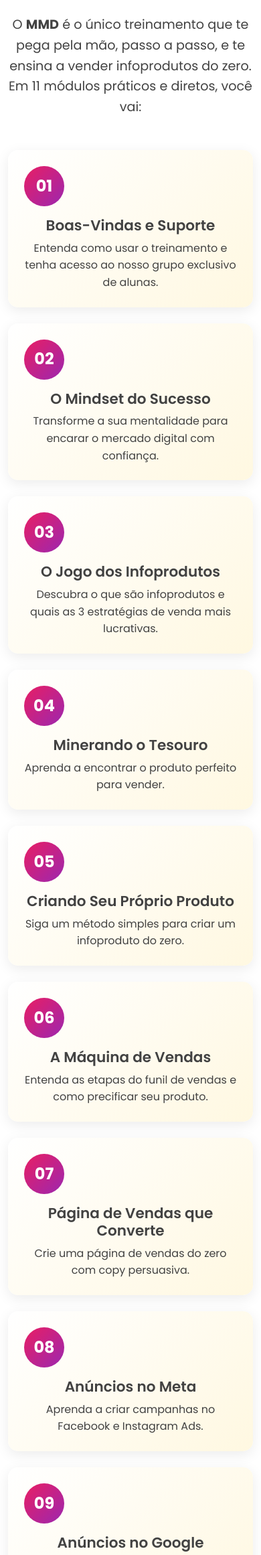
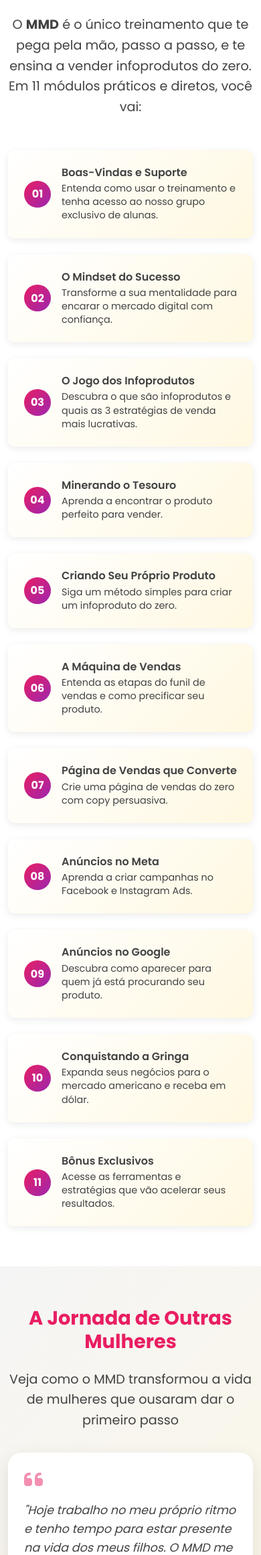
Before and after one commit to Vitdelgado/metodo-mulher-digital, a Flask app: page / in a window 390 px wide. Shown: the part 1151-3473 px from the top of the page at 67% size. Run offline with Flask 3, Linux system fonts and the light colour scheme.

Commit message:
Display modules in a compact grid layout to optimize screen space
Reduces module sizes and adjusts grid layout for a more compact display in style.css.

Replit-Commit-Author: Agent
Replit-Commit-Session-Id: 4bc01a92-54f3-4e83-a977-792ccac75be1
Replit-Commit-Checkpoint-Type: full_checkpoint
Replit-Commit-Screenshot-Url: https://storage.googleapis.com/screenshot-production-us-central1/6fdc0dc5-f982-4016-b1e8-93de3561061b/4bc01a92-54f3-4e83-a977-792ccac75be1/jq7hkvD

```diff
--- a/static/css/style.css
+++ b/static/css/style.css
@@ -162,50 +162,53 @@ h1, h2, h3, h4, h5, h6 {
 
 .modules-grid {
     display: grid;
-    grid-template-columns: repeat(auto-fit, minmax(400px, 1fr));
-    gap: 2rem;
+    grid-template-columns: repeat(2, 1fr);
+    gap: 1rem;
     margin-top: 3rem;
 }
 
 .module-item {
     display: flex;
-    align-items: flex-start;
-    padding: 2rem;
+    align-items: center;
+    padding: 1rem;
     background: linear-gradient(135deg, var(--white) 0%, var(--cream) 100%);
-    border-radius: 15px;
-    box-shadow: 0 5px 20px rgba(0, 0, 0, 0.08);
+    border-radius: 10px;
+    box-shadow: 0 3px 12px rgba(0, 0, 0, 0.08);
     transition: transform 0.3s ease, box-shadow 0.3s ease;
 }
 
 .module-item:hover {
-    transform: translateY(-5px);
-    box-shadow: 0 15px 40px rgba(0, 0, 0, 0.12);
+    transform: translateY(-3px);
+    box-shadow: 0 8px 20px rgba(0, 0, 0, 0.12);
 }
 
 .module-number {
     background: linear-gradient(135deg, var(--primary-pink), var(--secondary-purple));
     color: var(--white);
-    width: 60px;
-    height: 60px;
+    width: 40px;
+    height: 40px;
     border-radius: 50%;
     display: flex;
     align-items: center;
     justify-content: center;
-    font-size: 1.5rem;
+    font-size: 1rem;
     font-weight: var(--font-weight-bold);
-    margin-right: 1.5rem;
+    margin-right: 1rem;
     flex-shrink: 0;
 }
 
 .module-content h4 {
     color: var(--dark-gray);
     font-weight: var(--font-weight-semibold);
-    margin-bottom: 0.5rem;
+    margin-bottom: 0.25rem;
+    font-size: 1rem;
 }
 
 .module-content p {
     color: var(--dark-gray);
     margin: 0;
+    font-size: 0.9rem;
+    line-height: 1.4;
 }
 
 /* Testimonials Section */
@@ -475,13 +478,13 @@ h1, h2, h3, h4, h5, h6 {
     }
 
     .module-item {
-        flex-direction: column;
-        text-align: center;
+        flex-direction: row;
+        text-align: left;
     }
 
     .module-number {
-        margin-right: 0;
-        margin-bottom: 1rem;
+        margin-right: 1rem;
+        margin-bottom: 0;
     }
 
     .premium-card {
```
